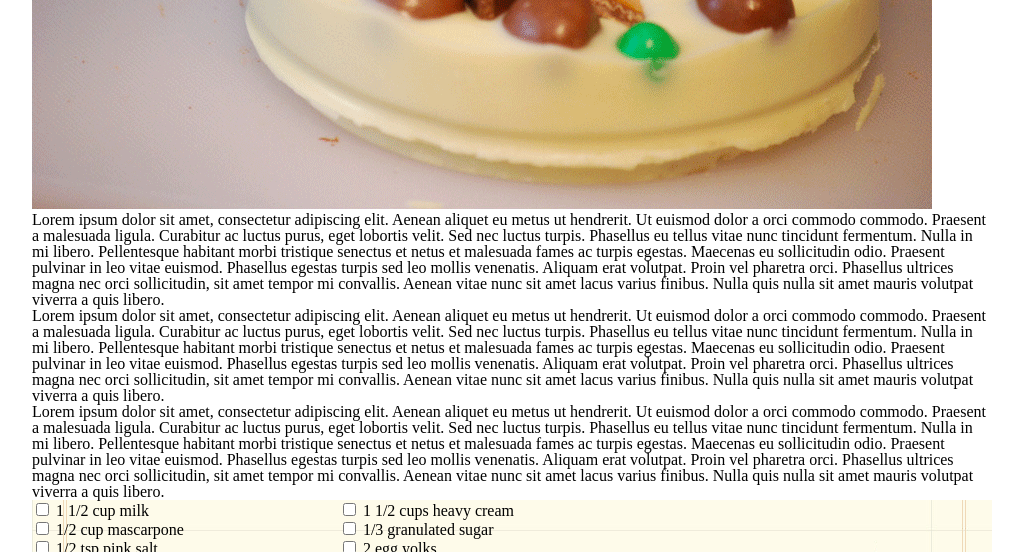
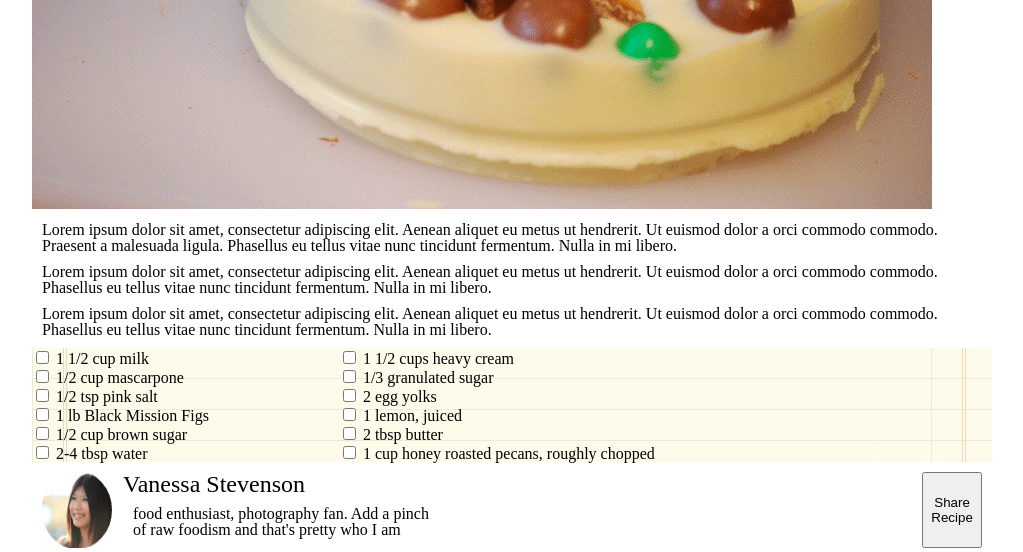
Before and after one commit to revathisrie/chocolate-pizza, a plain HTML site: page index.html in a window 1280 px wide. Shown: the part 551-1103 px from the top of the page, without its empty margins (128-1151 px from the left). Drawn offline with Linux system fonts and the light colour scheme.

Commit message:
final changes for chocolate-pizza

```diff
--- a/index.html
+++ b/index.html
@@ -41,11 +41,12 @@
 
            <section>
              <p>Lorem ipsum dolor sit amet, consectetur adipiscing elit. Aenean aliquet eu metus ut hendrerit.
-                Ut euismod dolor a orci commodo commodo. Praesent a malesuada ligula. Curabitur ac luctus purus, eget lobortis velit. Sed nec luctus turpis.
-                Phasellus eu tellus vitae nunc tincidunt fermentum. Nulla in mi libero. Pellentesque habitant morbi tristique senectus et netus et malesuada fames ac turpis egestas. Maecenas eu sollicitudin odio. Praesent pulvinar in leo vitae euismod. Phasellus egestas turpis sed leo mollis venenatis. Aliquam erat volutpat. Proin vel pharetra orci. Phasellus ultrices magna nec orci sollicitudin, sit amet tempor mi convallis. Aenean vitae nunc sit amet lacus varius finibus. Nulla quis nulla sit amet mauris volutpat viverra a quis libero. </p>
-             <p> Lorem ipsum dolor sit amet, consectetur adipiscing elit. Aenean aliquet eu metus ut hendrerit. Ut euismod dolor a orci commodo commodo. Praesent a malesuada ligula. Curabitur ac luctus purus, eget lobortis velit. Sed nec luctus turpis. Phasellus eu tellus vitae nunc tincidunt fermentum. Nulla in mi libero. Pellentesque habitant morbi tristique senectus et netus et malesuada fames ac turpis egestas. Maecenas eu sollicitudin odio. Praesent pulvinar in leo vitae euismod. Phasellus egestas turpis sed leo mollis venenatis. Aliquam erat volutpat. Proin vel pharetra orci. Phasellus ultrices magna nec orci sollicitudin, sit amet tempor mi convallis. Aenean vitae nunc sit amet lacus varius finibus. Nulla quis nulla sit amet mauris volutpat viverra a quis libero.</p>
-             <p>Lorem ipsum dolor sit amet, consectetur adipiscing elit. Aenean aliquet eu metus ut hendrerit. Ut euismod dolor a orci commodo commodo. Praesent a malesuada ligula. Curabitur ac luctus purus, eget lobortis velit. Sed nec luctus turpis. Phasellus eu tellus vitae nunc tincidunt fermentum. Nulla in mi libero. Pellentesque habitant morbi tristique senectus et netus et malesuada fames ac turpis egestas. Maecenas eu sollicitudin odio. Praesent pulvinar in leo vitae euismod. Phasellus egestas turpis sed leo mollis venenatis. Aliquam erat volutpat. Proin vel pharetra orci. Phasellus ultrices magna nec orci sollicitudin, sit amet tempor mi convallis.
-               Aenean vitae nunc sit amet lacus varius finibus. Nulla quis nulla sit amet mauris volutpat viverra a quis libero. </p>
+                Ut euismod dolor a orci commodo commodo. Praesent a malesuada ligula.
+                Phasellus eu tellus vitae nunc tincidunt fermentum. Nulla in mi libero. </p>
+             <p> Lorem ipsum dolor sit amet, consectetur adipiscing elit. Aenean aliquet eu metus ut hendrerit. Ut euismod dolor a orci commodo commodo.
+              Phasellus eu tellus vitae nunc tincidunt fermentum. Nulla in mi libero. </p>
+             <p>Lorem ipsum dolor sit amet, consectetur adipiscing elit. Aenean aliquet eu metus ut hendrerit. Ut euismod dolor a orci commodo commodo.
+              Phasellus eu tellus vitae nunc tincidunt fermentum. Nulla in mi libero.  </p>
 
                </section>
 
@@ -111,9 +112,9 @@
                   <img src="img/van-pic.png" alt="">
                   <div>
                     <h2>Vanessa Stevenson</h2>
-                    <p>fooad enthusiast, photography fan. Add a pinch of raw foodism and that's pretty who I am</p>
+                    <p>food enthusiast, photography fan. Add a pinch of raw foodism and that's pretty who I am</p>
                   </div>
-                  <button>Share Recipe</button>
+                  <button type="button">Share Recipe</button>
                  </section>
 
                  <footer>
--- a/style.css
+++ b/style.css
@@ -21,6 +21,7 @@ h3{
 }
 p{
   font-size: 1em;
+  margin: 10px;
 }
 header{
   display: flex;
@@ -48,9 +49,10 @@ margin-left: auto;
 #icon *{
 display: flex;
 flex-direction: row;
+margin: 1px;
 margin-top: auto;
 margin-bottom: auto;
-height: 70%;
+height: 67%;
 }
 
 #columns {
@@ -81,8 +83,9 @@ footer p {
 .bio {
   display: flex;
   gap: 10px;
+  margin:10px;
 }
 
 .bio button {
-  margin-left: auto;
+  margin-left: 50%;
 }
```
